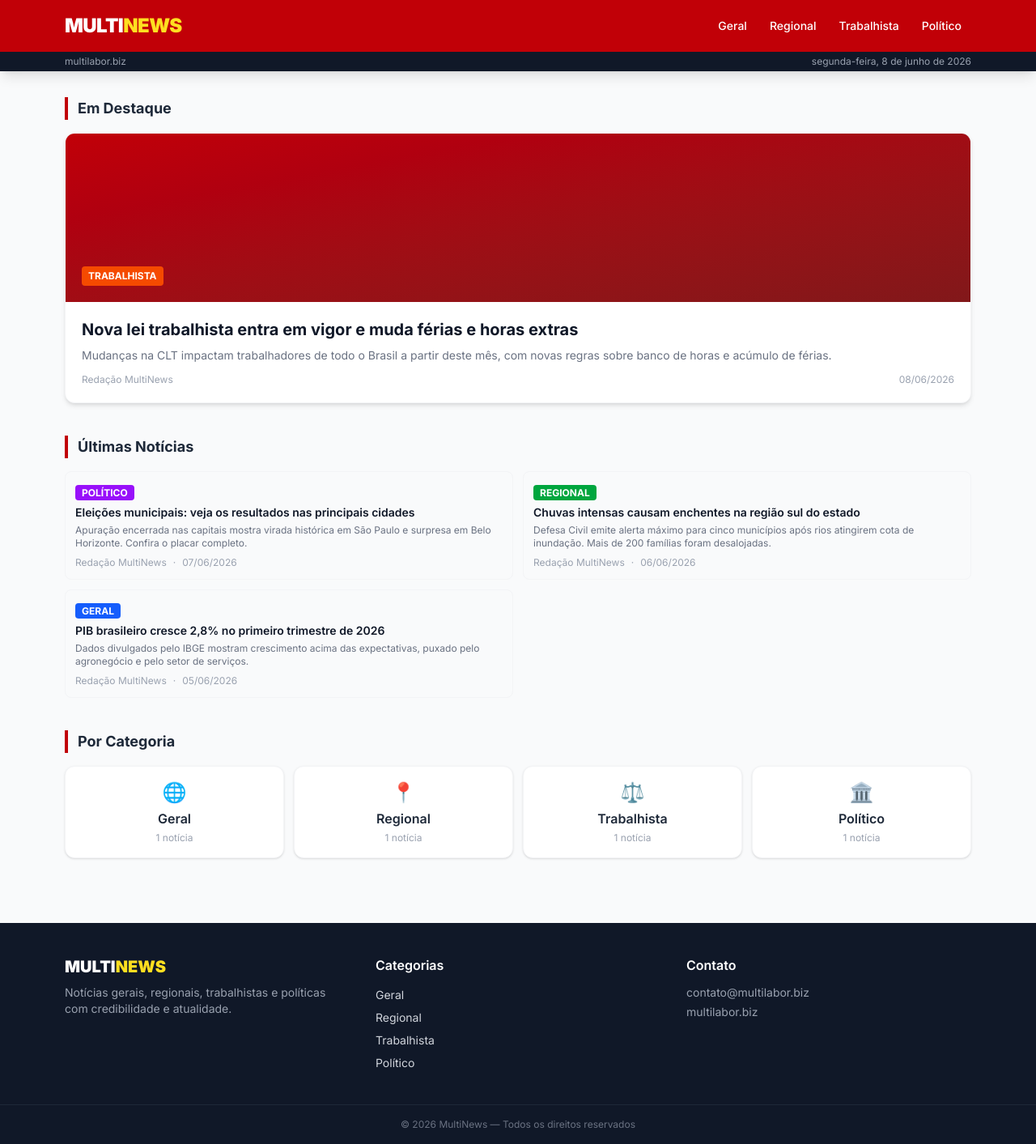
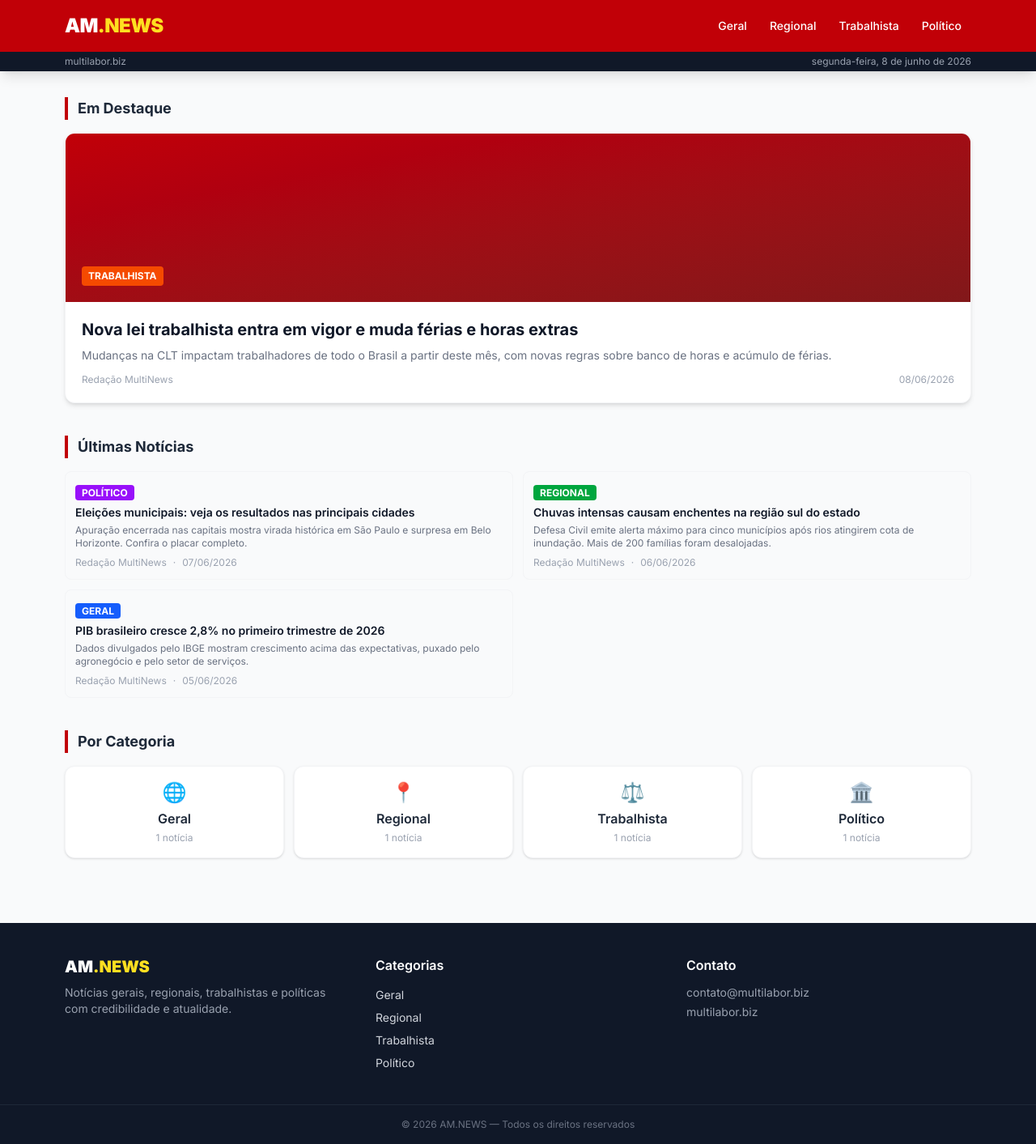
Before and after one commit to multilaborconsultoria-cyber/multinews, a Next.js app: page / in a window 1280 px wide. Shown: the whole page at 81% size. Built offline with nearby package versions, Linux system fonts and the light colour scheme.

Commit message:
feat: renomear blog para AM.NEWS

```diff
--- a/app/layout.tsx
+++ b/app/layout.tsx
@@ -7,12 +7,12 @@ import Footer from '@/components/Footer'
 const inter = Inter({ subsets: ['latin'] })
 
 export const metadata: Metadata = {
-  title: 'MultiNews — Notícias Gerais, Regionais, Trabalhistas e Políticas',
+  title: 'AM.NEWS — Notícias Gerais, Regionais, Trabalhistas e Políticas',
   description: 'Portal de notícias cobrindo temas gerais, regionais, trabalhistas e políticos com credibilidade.',
   openGraph: {
-    title: 'MultiNews',
+    title: 'AM.NEWS',
     description: 'Notícias gerais, regionais, trabalhistas e políticas.',
-    siteName: 'MultiNews',
+    siteName: 'AM.NEWS',
   },
 }
 
--- a/components/Footer.tsx
+++ b/components/Footer.tsx
@@ -6,7 +6,7 @@ export default function Footer() {
     <footer className="bg-gray-900 text-gray-300 mt-12">
       <div className="max-w-6xl mx-auto px-4 py-10 grid grid-cols-1 md:grid-cols-3 gap-8">
         <div>
-          <h3 className="text-white text-xl font-black mb-2">MULTI<span className="text-yellow-300">NEWS</span></h3>
+          <h3 className="text-white text-xl font-black mb-2">AM<span className="text-yellow-300">.NEWS</span></h3>
           <p className="text-sm text-gray-400">Notícias gerais, regionais, trabalhistas e políticas com credibilidade e atualidade.</p>
         </div>
         <div>
@@ -28,7 +28,7 @@ export default function Footer() {
         </div>
       </div>
       <div className="border-t border-gray-800 py-4 text-center text-xs text-gray-500">
-        © {new Date().getFullYear()} MultiNews — Todos os direitos reservados
+        © {new Date().getFullYear()} AM.NEWS — Todos os direitos reservados
       </div>
     </footer>
   )
--- a/components/Header.tsx
+++ b/components/Header.tsx
@@ -12,7 +12,7 @@ export default function Header() {
       <div className="max-w-6xl mx-auto px-4">
         <div className="flex items-center justify-between h-16">
           <Link href="/" className="flex items-center gap-2">
-            <span className="text-2xl font-black tracking-tight">MULTI<span className="text-yellow-300">NEWS</span></span>
+            <span className="text-2xl font-black tracking-tight">AM<span className="text-yellow-300">.NEWS</span></span>
           </Link>
           <nav className="hidden md:flex items-center gap-1">
             {categorias.map((cat) => (
```
